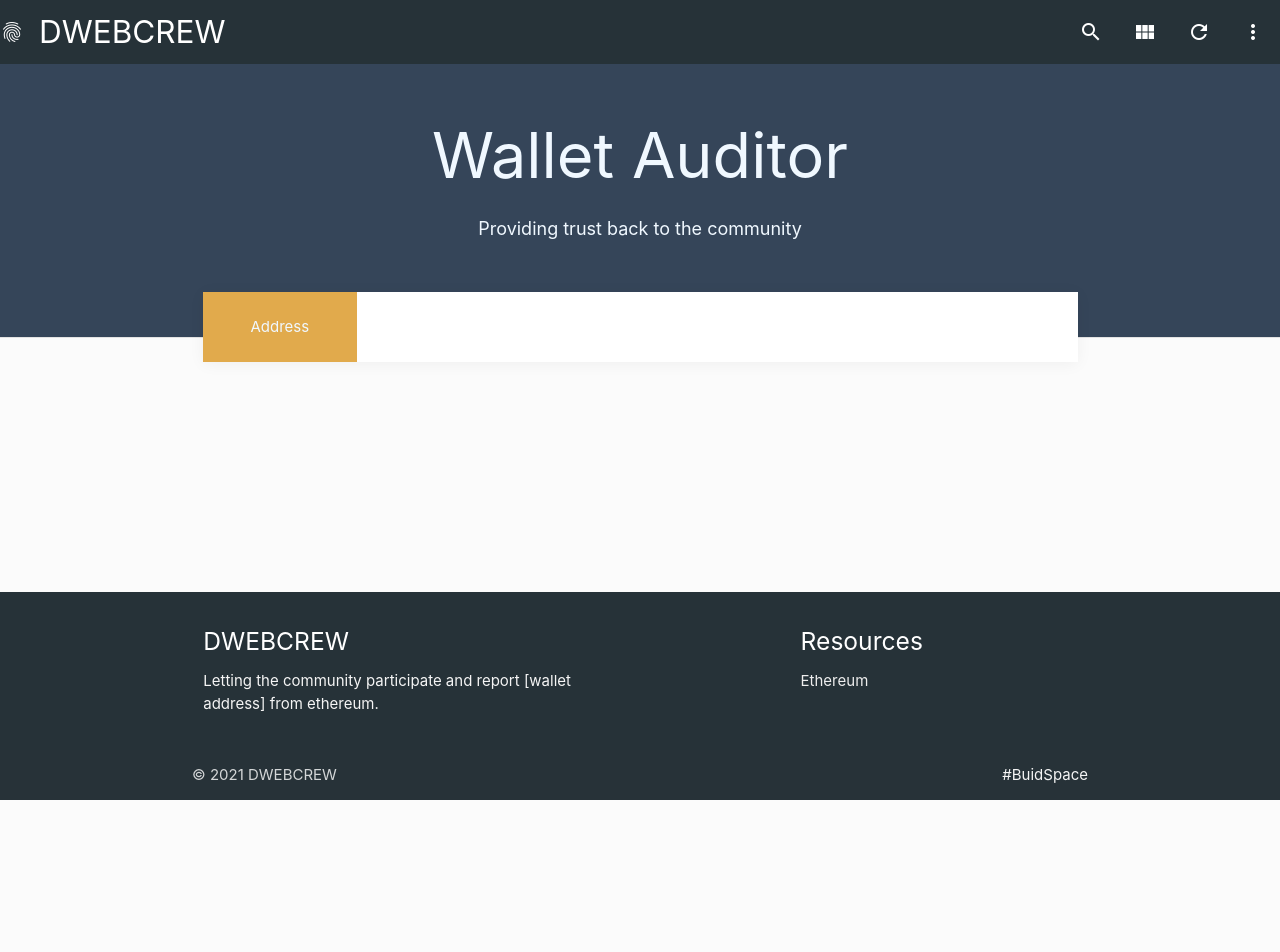
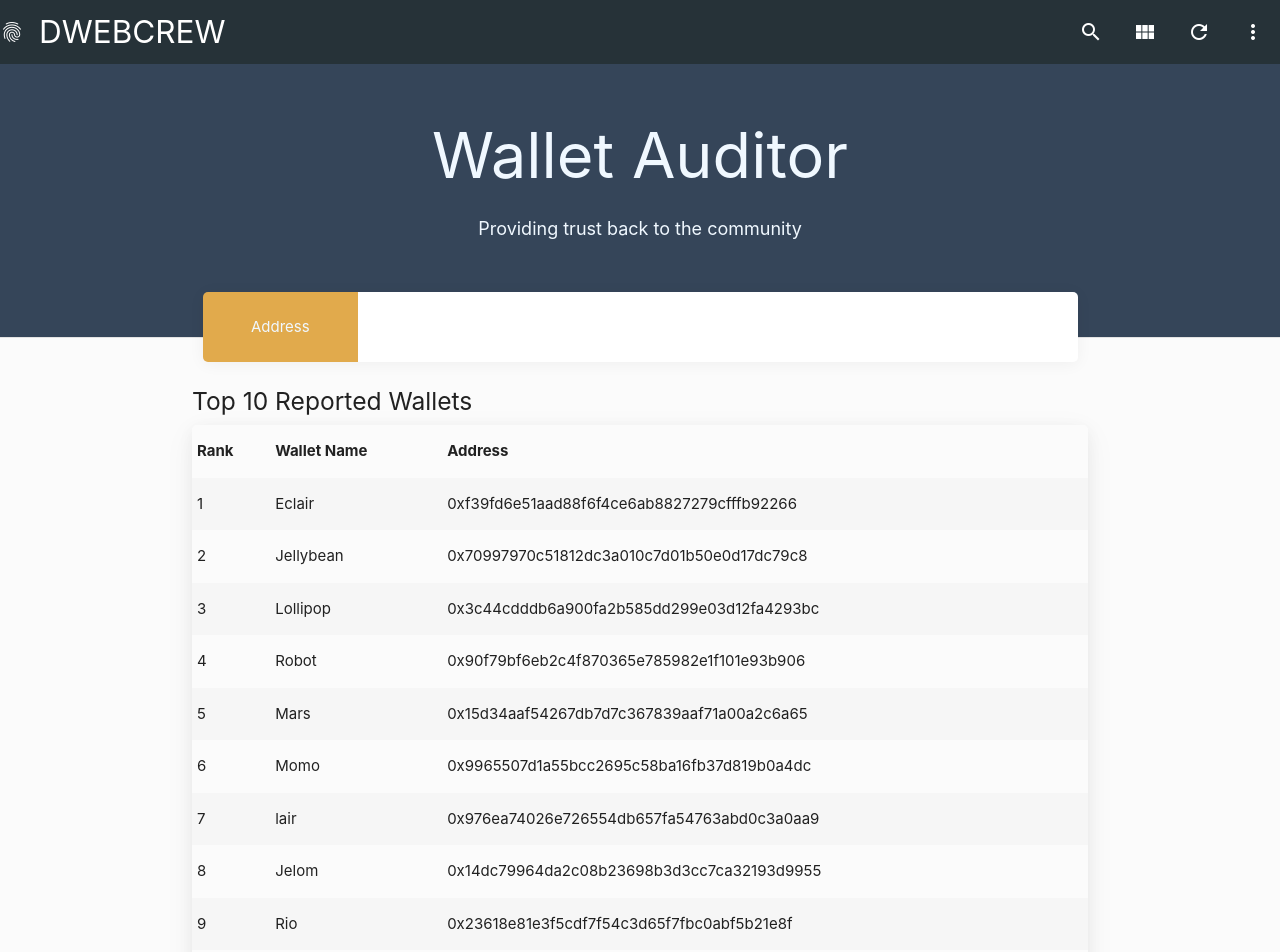
Before and after one commit to zer0kool/web3, a React (Create React App) app: page / in a window 1280 px wide. Shown: the top 952 px of the page. Before the commit the page ends 800 px from the top, so only its background shows below. Built offline with nearby package versions, Linux system fonts and the light colour scheme.

Commit message:
dummy content for body

```diff
--- a/src/components/Main/Main.css
+++ b/src/components/Main/Main.css
@@ -9,7 +9,7 @@
 }
 
 .info {
-	background-color:#354559 !important;
+	background-color: #354559 !important;
 	color: #babcbc;
 	border-bottom: none;
 	color: aliceblue;
@@ -26,6 +26,7 @@
 
 
 .searchBar {
+	contain: content;
 	display: -webkit-box;
 	display: -moz-box;
 	display: -ms-flexbox;
@@ -50,15 +51,15 @@
 	align-content: center;
 	-webkit-box-shadow: 0 2px 16px rgb(0 0 0 / 5%);
 	box-shadow: 0 2px 16px rgb(0 0 0 / 5%);
-	border-radius: 4px;
+	border-radius: 5px;
 	margin-bottom: -40px;
 }
 
 input:focus,
 .searchBar input {
-   border: none!important;
-	-webkit-transition: none!important;
-	transition: none!important;
+	border: none !important;
+	-webkit-transition: none !important;
+	transition: none !important;
 	height: 70px;
 }
 
@@ -84,3 +85,14 @@ span.search {
 	height: 70px;
 	padding: 0 10px;
 }
+
+tbody tr:hover {
+	background-color: #e0e4e8 !important;
+}
+
+table.striped.highlight {
+	border-radius: 5px;
+	contain: content;
+	-webkit-box-shadow: rgba(17, 17, 26, 0.05) 0px 4px 16px, rgba(17, 17, 26, 0.05) 0px 8px 32px;
+	box-shadow: rgba(17, 17, 26, 0.05) 0px 4px 16px, rgba(17, 17, 26, 0.05) 0px 8px 32px;
+}
--- a/src/components/Main/Main.jsx
+++ b/src/components/Main/Main.jsx
@@ -20,7 +20,69 @@ export default class Main extends Component {
               </div>
 							<div className="container">
 								<div id="data">
+								<h5>Top 10 Reported Wallets</h5>
+								<table class="striped highlight">
+									<thead>
+										<tr>
+												<th>Rank</th>
+												<th>Wallet Name</th>
+												<th>Address</th>
+										</tr>
+									</thead>
 
+									<tbody>
+										<tr>
+											<td>1</td>
+											<td>Eclair</td>
+											<td>0xf39fd6e51aad88f6f4ce6ab8827279cfffb92266</td>
+										</tr>
+										<tr>
+											<td>2</td>
+											<td>Jellybean</td>
+											<td>0x70997970c51812dc3a010c7d01b50e0d17dc79c8</td>
+										</tr>
+										<tr>
+											<td>3</td>
+											<td>Lollipop</td>
+											<td>0x3c44cdddb6a900fa2b585dd299e03d12fa4293bc</td>
+										</tr>
+										<tr>
+											<td>4</td>
+											<td>Robot</td>
+											<td>0x90f79bf6eb2c4f870365e785982e1f101e93b906</td>
+										</tr>
+										<tr>
+											<td>5</td>
+											<td>Mars</td>
+											<td>0x15d34aaf54267db7d7c367839aaf71a00a2c6a65</td>
+										</tr>
+										<tr>
+											<td>6</td>
+											<td>Momo</td>
+											<td>0x9965507d1a55bcc2695c58ba16fb37d819b0a4dc</td>
+										</tr>
+										<tr>
+											<td>7</td>
+											<td>lair</td>
+											<td>0x976ea74026e726554db657fa54763abd0c3a0aa9</td>
+										</tr>
+										<tr>
+											<td>8</td>
+											<td>Jelom</td>
+											<td>0x14dc79964da2c08b23698b3d3cc7ca32193d9955</td>
+										</tr>
+										<tr>
+											<td>9</td>
+											<td>Rio</td>
+											<td>0x23618e81e3f5cdf7f54c3d65f7fbc0abf5b21e8f</td>
+										</tr>
+										<tr>
+											<td>10</td>
+											<td>Xor</td>
+											<td>0xa0ee7a142d267c1f36714e4a8f75612f20a79720</td>
+										</tr>
+									</tbody>
+								</table>
 								</div>
 						</div>
            </div>
```
